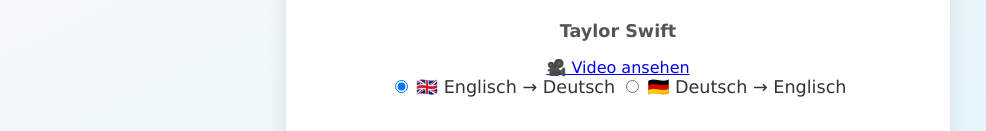
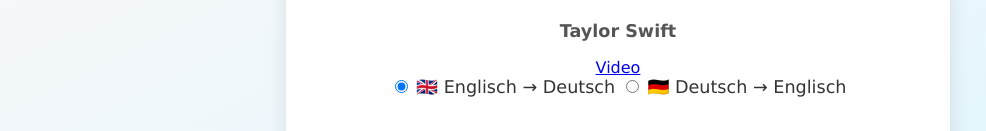
Before and after one commit to git-mtr/eng6, a plain HTML site: page index.html in a window 1280 px wide. Shown: the part 132-263 px from the top of the page, without its empty margins (22-1008 px from the left). Drawn offline with Linux system fonts and the light colour scheme.

Commit message:
Update index.html

```diff
--- a/index.html
+++ b/index.html
@@ -92,7 +92,8 @@
   <div class="container">
     <h1>🎶 Wonderland 🌈</h1>
     <h3 class="artist">Taylor Swift</h3>
-    <a target="_blank" rel="noopener noreferrer" href="https://www.youtube.com/watch?v=E048L9PaZsk">🎥 Video ansehen</a>
+    <a target="_blank" rel="noopener noreferrer" href="https://www.youtube.com/watch?v=GFhp28HiJII">Video</a>
+    <br>
 
     <div class="radio-group">
       <label><input type="radio" name="direction" value="en-de" checked> 🇬🇧 Englisch → Deutsch</label>
```
